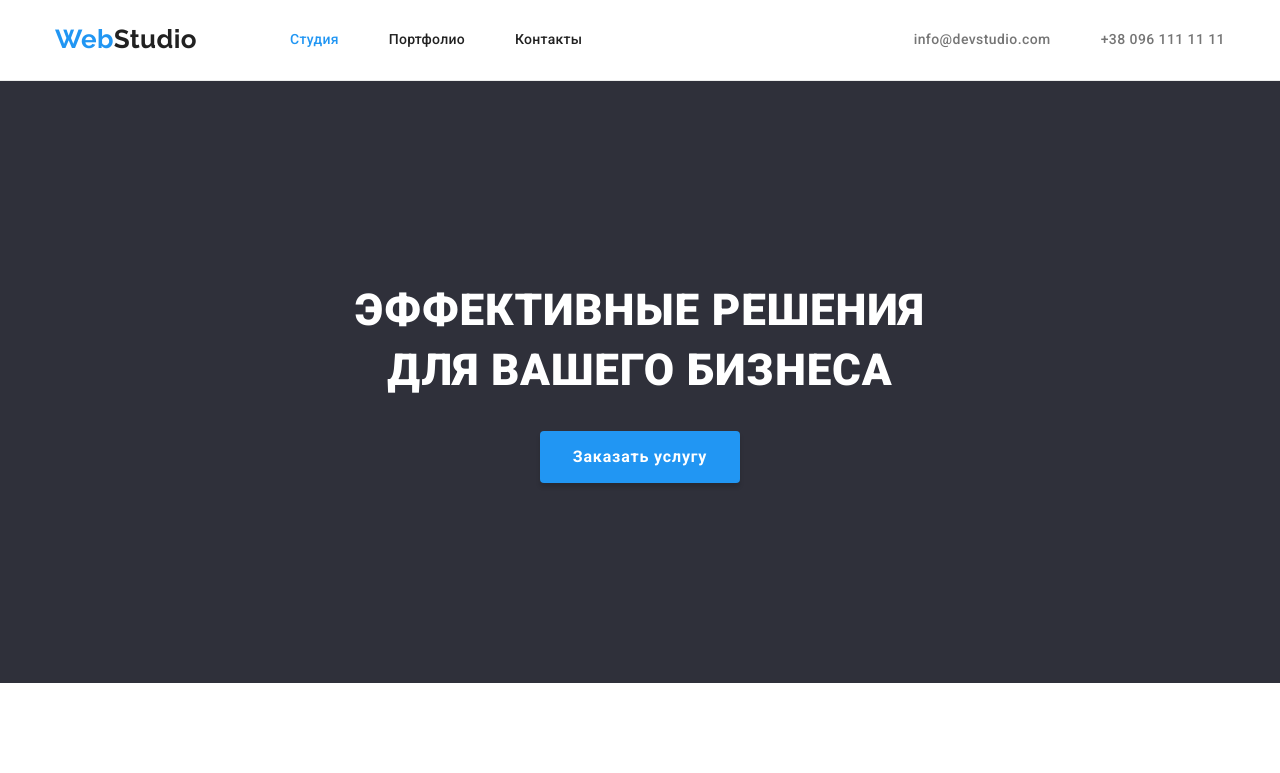
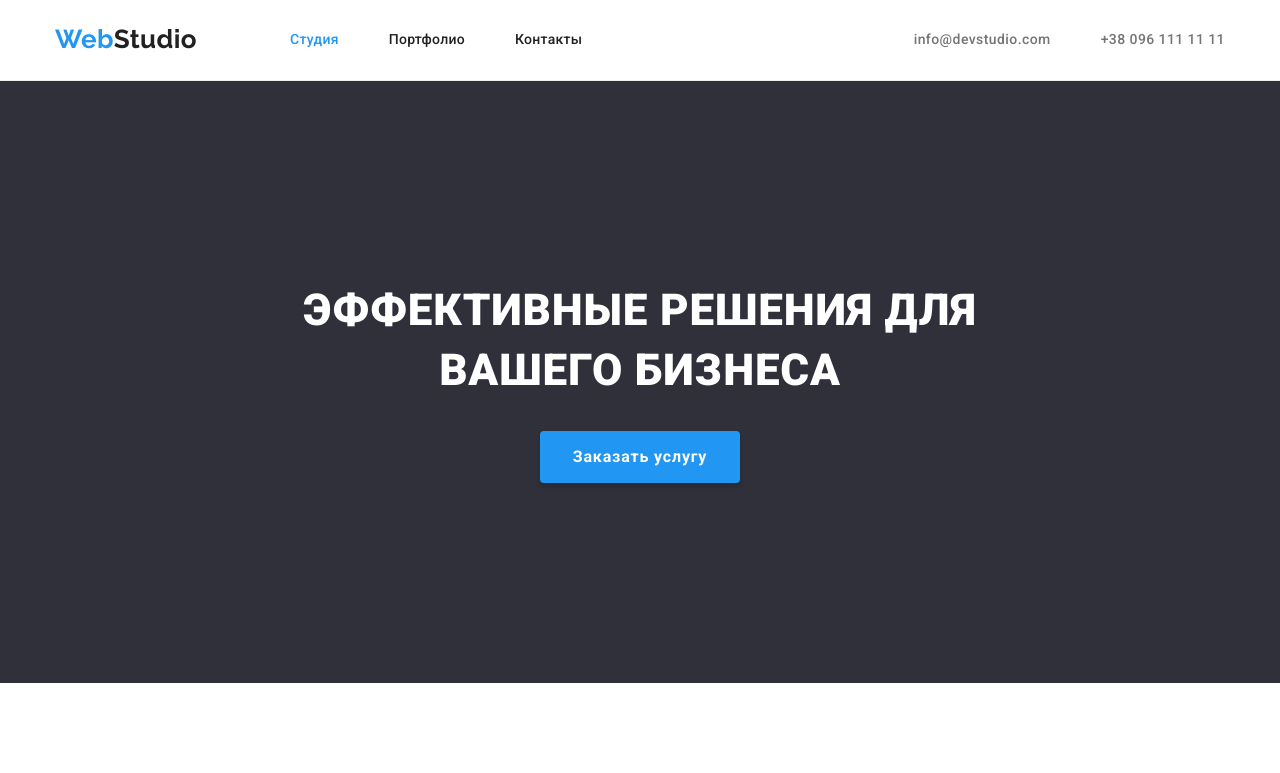
Before and after one commit to SerhiiBakun/goit-markup-hw-03, a plain HTML site: page index.html in a window 1280 px wide. Shown: the top 773 px of the page. Drawn offline with nearby package versions, Linux system fonts and the light colour scheme.

Commit message:
Hero title container 696

```diff
--- a/css/styles.css
+++ b/css/styles.css
@@ -186,7 +186,7 @@ img {
 }
 
 .hero .container {
-  padding: 200px 267px;
+  padding: 200px 252px;
 }
 
 .hero-title {
```
